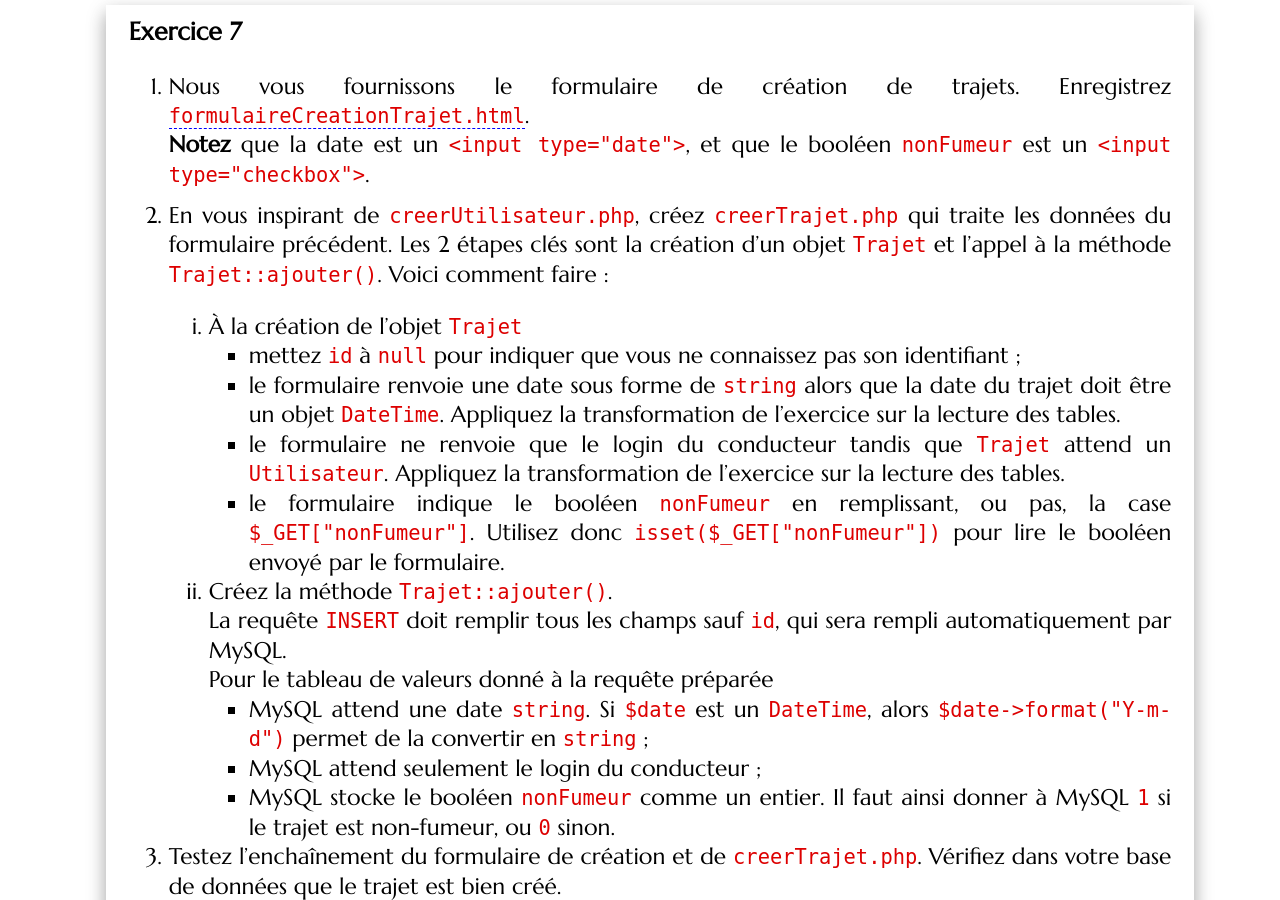
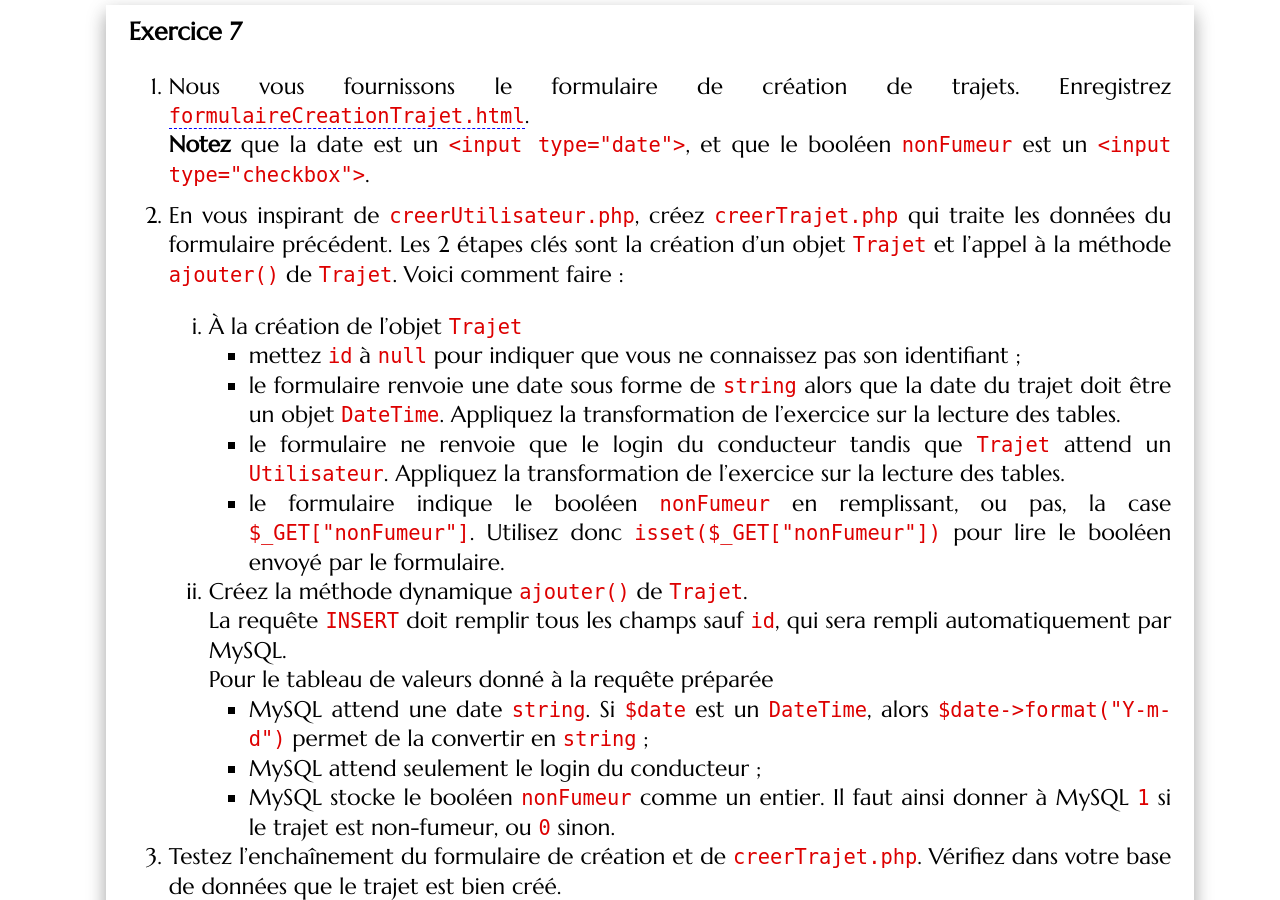
Before and after one commit to romainlebreton/R3.01-DeveloppementWeb, a Jekyll site: the page built from tutorials/tutorial3.md, in a window 1280 px wide and 900 px high, scrolled down 7972 px. Built offline with Jekyll 4.4.1, drawn with Linux system fonts in a browser that asks for light colours; some web fonts are replaced; some of the changed text lies outside the part shown.

Commit message:
Fix input type="int" → input type="number" Méthode dynamique Trajet->ajouter()

```diff
--- a/assets/TD3/formulaireCreationTrajet.html
+++ b/assets/TD3/formulaireCreationTrajet.html
@@ -24,7 +24,7 @@
         </p>
         <p>
           <label for="prix_id">Prix</label> :
-          <input type="int" placeholder="20" name="prix" id="prix_id"  required/>
+          <input type="number" placeholder="20" name="prix" id="prix_id"  required/>
         </p>
         <p>
           <label for="conducteurLogin_id">Login du conducteur</label> :
--- a/tutorials/tutorial3.md
+++ b/tutorials/tutorial3.md
@@ -374,7 +374,7 @@ stockent pas certaines données de la même façon.
 1. Nous vous fournissons le formulaire de création de trajets. Enregistrez [`formulaireCreationTrajet.html`]({{site.baseurl}}/assets/TD3/formulaireCreationTrajet.html).
    **Notez** que la date est un `<input type="date">`, et que le booléen `nonFumeur` est un `<input type="checkbox">`.
 2. En vous inspirant de `creerUtilisateur.php`, créez
-   `creerTrajet.php` qui traite les données du formulaire précédent. Les 2 étapes clés sont la création d'un objet `Trajet` et l'appel à la méthode `Trajet::ajouter()`. Voici comment faire :
+   `creerTrajet.php` qui traite les données du formulaire précédent. Les 2 étapes clés sont la création d'un objet `Trajet` et l'appel à la méthode `ajouter()` de `Trajet`. Voici comment faire :
 
    1. À la création de l'objet `Trajet`
       * mettez `id` à `null` pour indiquer que vous ne connaissez pas son identifiant ;
@@ -386,7 +386,7 @@ stockent pas certaines données de la même façon.
         case `$_GET["nonFumeur"]`. Utilisez donc `isset($_GET["nonFumeur"])` pour
         lire le booléen envoyé par le formulaire.
 
-   2. Créez la méthode `Trajet::ajouter()`.
+   2. Créez la méthode dynamique `ajouter()` de `Trajet`.
       La requête `INSERT` doit remplir tous les champs sauf `id`, qui sera
       rempli automatiquement par MySQL.
       Pour le tableau de valeurs donné à la requête préparée
@@ -731,7 +731,7 @@ Par contre, vous allez améliorer les méthodes suivantes :
    pour qu'elle retourne un booléen pour indiquer si la suppression s'est bien
    passée.
 
-3. Lors de l'insertion dans la base de données avec `Trajet::ajouter()`, il est possible
+3. Lors de l'insertion dans la base de données avec `ajouter()` de `Trajet`, il est possible
    de récupérer l'identifiant auto-incrémenté généré par la base de données et
    le renseigner dans l'objet courant. Pour ceci, utilisez
    `ConnexionBaseDeDonnees::getPdo()->lastInsertId()` après l'exécution de
```
